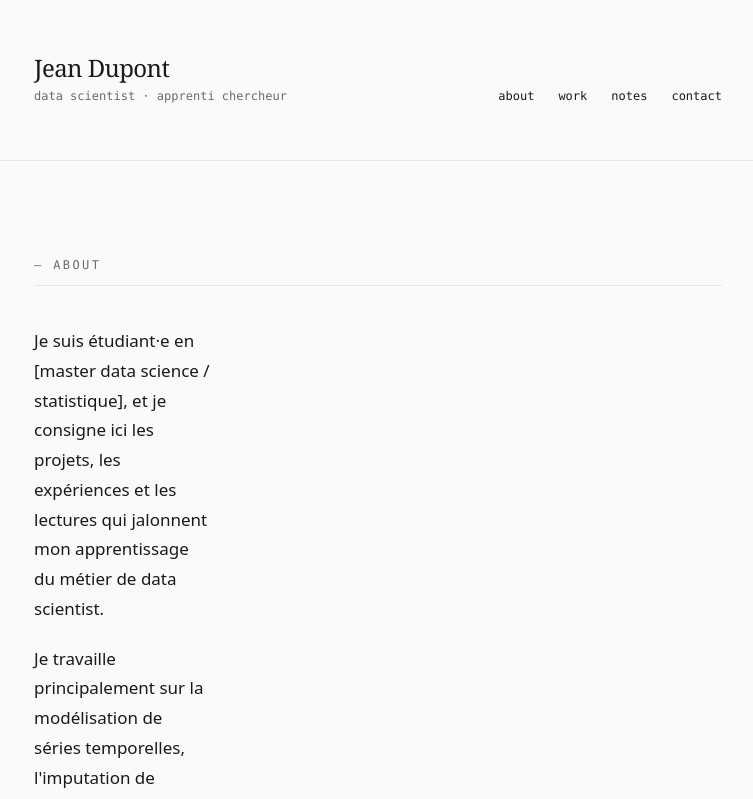
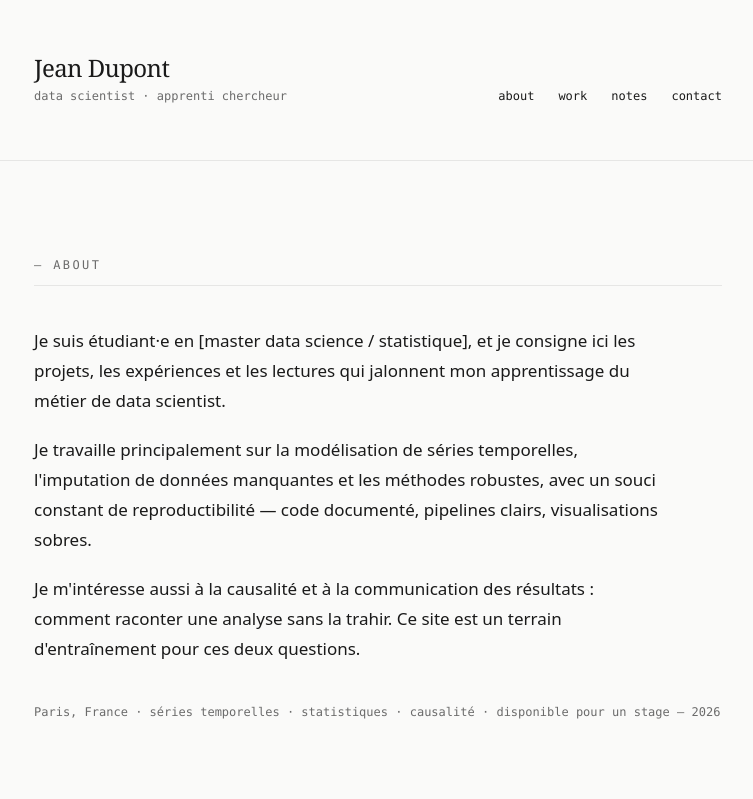
Before and after one commit to nathp94/portfolio, a Next.js app: page / in a window 1280 px wide. Shown: the top 799 px of the page, without its empty margins (262-1015 px from the left). Built offline with nearby package versions, Linux system fonts and the light colour scheme.

Commit message:
Correction : texte About sur toute la largeur sans photo

```diff
--- a/components/about.tsx
+++ b/components/about.tsx
@@ -3,9 +3,16 @@ import { url } from "@/lib/basepath";
 import { Section } from "@/components/section";
 
 export function About() {
+  const hasPhoto = site.photo !== null;
   return (
     <Section id="about" label="about">
-      <div className="grid gap-10 md:grid-cols-[11rem_1fr] md:items-start">
+      <div
+        className={
+          hasPhoto
+            ? "grid gap-10 md:grid-cols-[11rem_1fr] md:items-start"
+            : ""
+        }
+      >
         {site.photo ? (
           <img
             src={url(site.photo)}
@@ -13,7 +20,7 @@ export function About() {
             className="aspect-square w-full max-w-[11rem] border border-hairline object-cover grayscale"
           />
         ) : null}
-        <div className="prose">
+        <div className={hasPhoto ? "min-w-0 prose" : "prose"}>
           <p>
             Je suis étudiant·e en [master data science / statistique], et je
             consigne ici les projets, les expériences et les lectures qui
```
